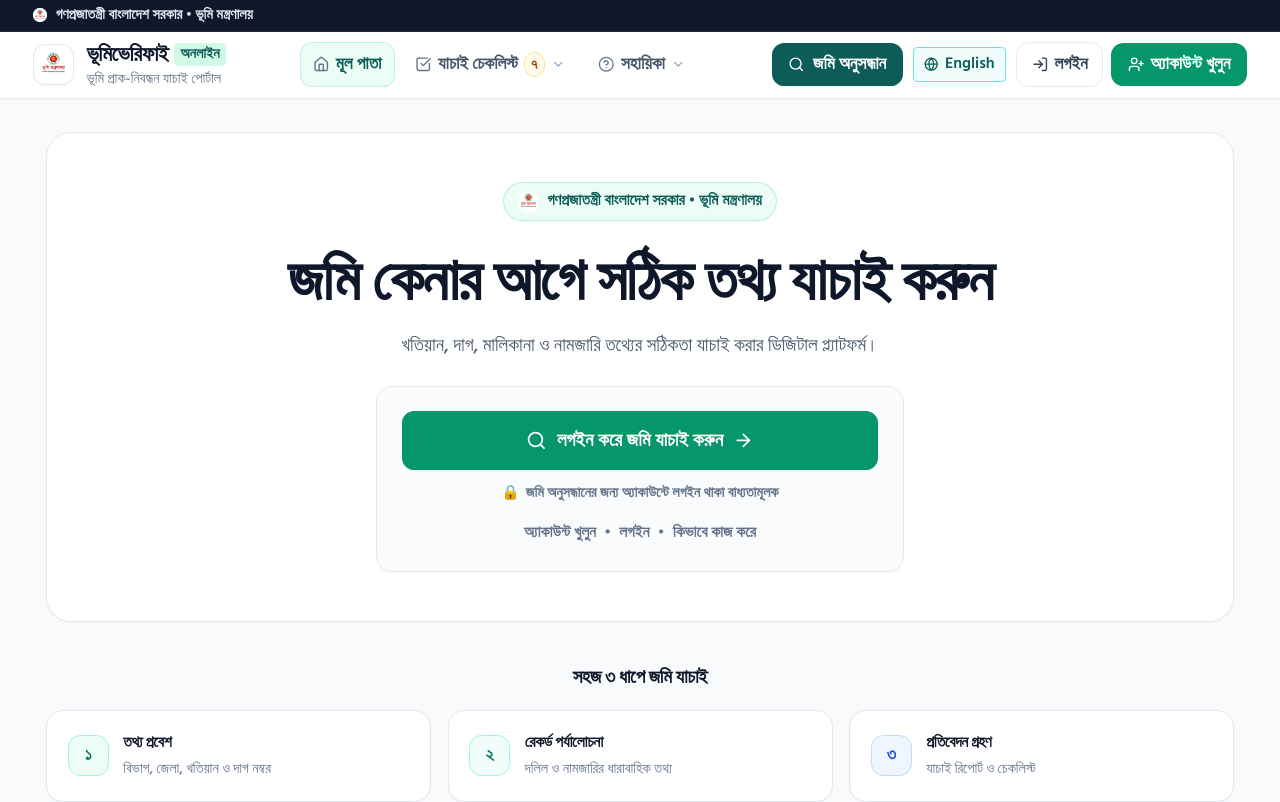
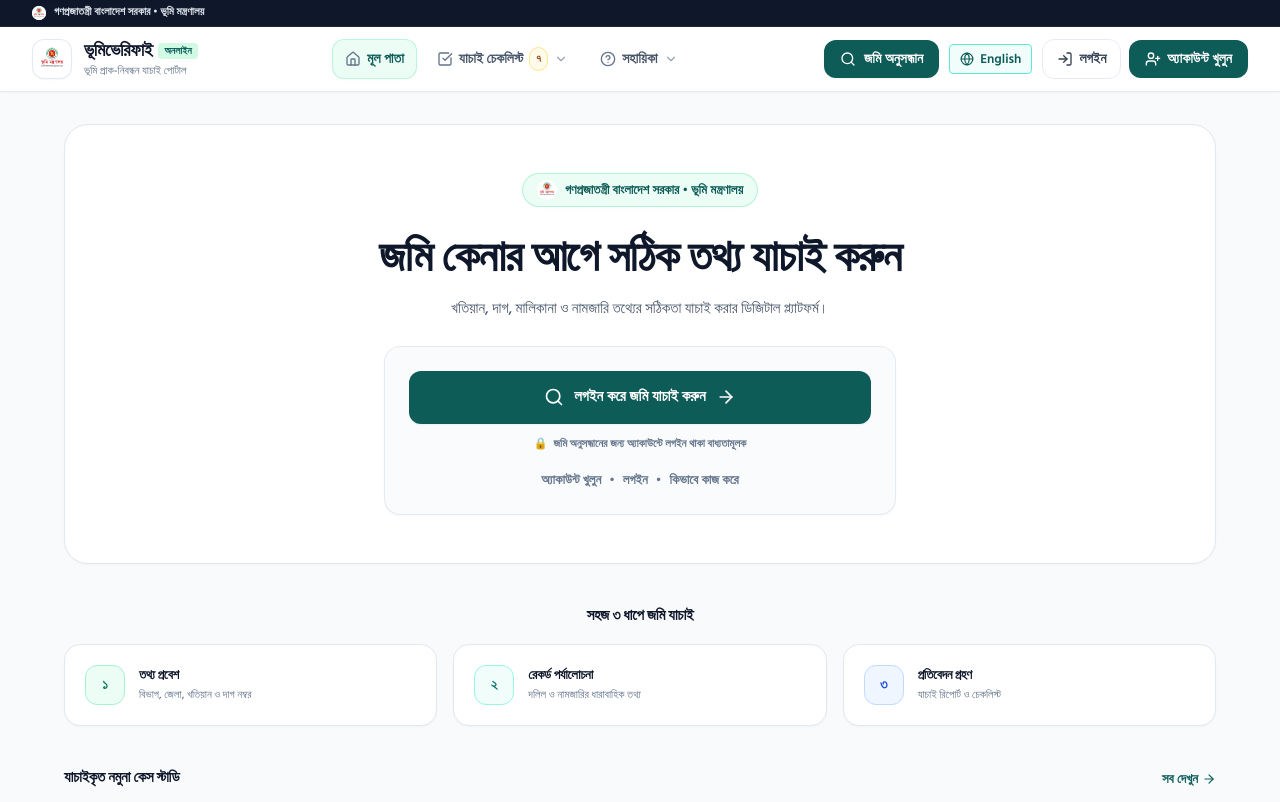
Before and after one commit to hossain-joy/BhumiVerify, a React (Vite) app: page / in a window 1280 px wide. Shown: the top 802 px of the page. Built offline with nearby package versions, Linux system fonts and the light colour scheme.

Commit message:
style: harmonize global typography scale, font sizes, and color contrast

```diff
--- a/src/index.css
+++ b/src/index.css
@@ -6,7 +6,7 @@
 
 @layer base {
   html {
-    font-size: 16.5px;
+    font-size: 16px;
     scroll-behavior: smooth;
     scroll-padding-top: 5rem;
     text-rendering: optimizeLegibility;
@@ -28,7 +28,7 @@
   }
 
   input:focus, select:focus, textarea:focus {
-    @apply outline-none ring-2 ring-emerald-500/30 border-emerald-600;
+    @apply outline-none ring-2 ring-emerald-500/30 border-gov-primary;
     transition: border-color 0.15s ease, box-shadow 0.15s ease;
   }
 
@@ -46,13 +46,7 @@
 
   a:focus-visible, button:focus-visible, [role="button"]:focus-visible,
   input:focus-visible, select:focus-visible, textarea:focus-visible {
-    @apply outline-none ring-2 ring-emerald-600 ring-offset-2;
-  }
-
-  /* Accessibility floor for small arbitrary text to prevent eye strain */
-  .text-\[8px\], .text-\[9px\], .text-\[10px\], .text-\[11px\], .text-\[12px\] {
-    font-size: 0.875rem !important;
-    line-height: 1.35rem !important;
+    @apply outline-none ring-2 ring-gov-primary ring-offset-2;
   }
 }
 
@@ -80,16 +74,16 @@
 
   /* ── Badge System ── */
   .badge-civic {
-    @apply inline-flex items-center px-3 py-1 rounded-full text-xs font-semibold;
+    @apply inline-flex items-center gap-1.5 px-2.5 py-0.5 rounded-full text-xs font-semibold;
   }
 
   /* ── Table System ── */
   .table-header {
-    @apply bg-slate-50 text-slate-700 text-xs font-bold uppercase tracking-wider py-3.5 px-4 text-left border-b border-slate-200;
+    @apply bg-slate-50 text-slate-700 text-xs font-bold uppercase tracking-wider py-3 px-4 text-left border-b border-slate-200;
   }
 
   .table-cell {
-    @apply py-3.5 px-4 text-sm text-slate-800 border-b border-slate-100;
+    @apply py-3 px-4 text-sm text-slate-800 border-b border-slate-100;
   }
 
   .table-row-hover {
@@ -98,24 +92,24 @@
 
   /* ── High-Contrast Core Button System ── */
   .btn-primary {
-    @apply inline-flex items-center justify-center gap-2 px-5 py-2.5 bg-emerald-600 hover:bg-emerald-700 active:bg-emerald-800 text-white text-base font-bold rounded-xl shadow-xs hover:shadow-sm transition-all duration-150 active:scale-[0.98] cursor-pointer;
+    @apply inline-flex items-center justify-center gap-2 px-4 py-2.5 bg-gov-primary hover:bg-gov-primaryHover active:bg-emerald-800 text-white text-sm font-bold rounded-xl shadow-xs hover:shadow-sm transition-all duration-150 active:scale-[0.98] cursor-pointer;
   }
 
   .btn-primary-lg {
-    @apply inline-flex items-center justify-center gap-2.5 px-7 py-3.5 bg-emerald-600 hover:bg-emerald-700 active:bg-emerald-800 text-white text-lg font-extrabold rounded-xl shadow-sm hover:shadow-md transition-all duration-150 active:scale-[0.98] cursor-pointer;
+    @apply inline-flex items-center justify-center gap-2.5 px-6 py-3 bg-gov-primary hover:bg-gov-primaryHover active:bg-emerald-800 text-white text-base font-extrabold rounded-xl shadow-sm hover:shadow-md transition-all duration-150 active:scale-[0.98] cursor-pointer;
   }
 
   .btn-secondary {
-    @apply inline-flex items-center justify-center gap-2 px-4 py-2.5 bg-white hover:bg-slate-50 active:bg-slate-100 text-slate-800 text-base font-semibold rounded-xl border border-slate-200 hover:border-slate-300 shadow-2xs transition-all duration-150 active:scale-[0.98] cursor-pointer;
+    @apply inline-flex items-center justify-center gap-2 px-3.5 py-2 bg-white hover:bg-slate-50 active:bg-slate-100 text-slate-800 text-sm font-semibold rounded-xl border border-slate-200 hover:border-slate-300 shadow-2xs transition-all duration-150 active:scale-[0.98] cursor-pointer;
   }
 
   .btn-ghost {
-    @apply inline-flex items-center justify-center gap-2 px-3.5 py-2 text-slate-600 hover:text-slate-900 hover:bg-slate-100 text-base font-semibold rounded-xl transition-all duration-150 cursor-pointer;
+    @apply inline-flex items-center justify-center gap-2 px-3 py-1.5 text-slate-600 hover:text-slate-900 hover:bg-slate-100 text-sm font-medium rounded-xl transition-all duration-150 cursor-pointer;
   }
 
   /* ── Form System ── */
   .form-input {
-    @apply w-full px-4 py-2.5 text-base border border-slate-300 rounded-xl bg-white text-slate-900 placeholder-slate-400 transition-all duration-150 font-normal focus:border-emerald-600 focus:ring-2 focus:ring-emerald-500/20;
+    @apply w-full px-3.5 py-2.5 text-sm border border-slate-300 rounded-xl bg-white text-slate-900 placeholder-slate-400 transition-all duration-150 font-normal focus:border-gov-primary focus:ring-2 focus:ring-emerald-500/20;
   }
 
   .form-label {
--- a/tailwind.config.js
+++ b/tailwind.config.js
@@ -31,17 +31,18 @@
         sans: ['"Hind Siliguri"', 'Inter', 'system-ui', '-apple-system', 'Segoe UI', 'Roboto', 'sans-serif'],
       },
       fontSize: {
-        '3xs': ['0.8125rem', { lineHeight: '1.25rem' }],
-        '2xs': ['0.875rem', { lineHeight: '1.35rem' }],
-        'xs': ['0.95rem', { lineHeight: '1.5rem' }],
-        'sm': ['1.05rem', { lineHeight: '1.65rem' }],
-        'base': ['1.15rem', { lineHeight: '1.8rem' }],
-        'lg': ['1.3rem', { lineHeight: '1.9rem' }],
-        'xl': ['1.5rem', { lineHeight: '2.1rem' }],
-        '2xl': ['1.85rem', { lineHeight: '2.4rem' }],
-        '3xl': ['2.35rem', { lineHeight: '2.8rem' }],
-        '4xl': ['2.85rem', { lineHeight: '3.2rem' }],
-        '5xl': ['3.6rem', { lineHeight: '1.2' }],
+        '3xs': ['0.6875rem', { lineHeight: '0.95rem' }],   // 11px - micro tags, compact timestamps
+        '2xs': ['0.75rem', { lineHeight: '1.1rem' }],       // 12px - small pills, table tags
+        'xs': ['0.8125rem', { lineHeight: '1.25rem' }],     // 13px - meta, secondary captions
+        'sm': ['0.875rem', { lineHeight: '1.4rem' }],       // 14px - inputs, buttons, navigation
+        'base': ['0.9375rem', { lineHeight: '1.55rem' }],   // 15px - optimal Bengali body text
+        'md': ['1rem', { lineHeight: '1.6rem' }],           // 16px - prominent body text
+        'lg': ['1.125rem', { lineHeight: '1.75rem' }],      // 18px - subheadings, card titles
+        'xl': ['1.25rem', { lineHeight: '1.85rem' }],       // 20px - section headers
+        '2xl': ['1.5rem', { lineHeight: '2rem' }],          // 24px - modal titles, card headlines
+        '3xl': ['1.875rem', { lineHeight: '2.25rem' }],     // 30px - page titles
+        '4xl': ['2.25rem', { lineHeight: '2.6rem' }],       // 36px - hero display
+        '5xl': ['2.75rem', { lineHeight: '1.2' }],          // 44px - display headlines
       },
       boxShadow: {
         '2xs': '0 1px 2px 0 rgba(0, 0, 0, 0.03)',
```
